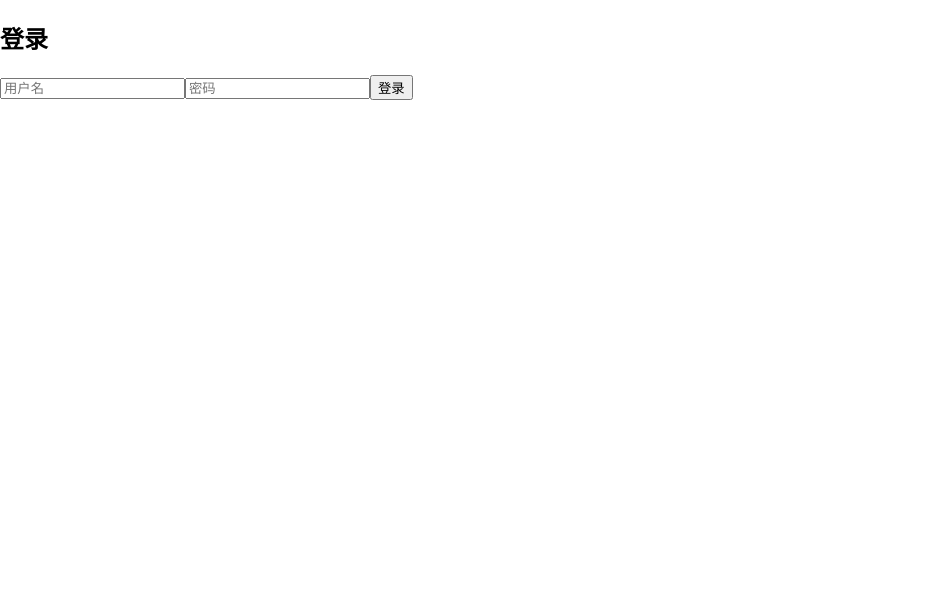
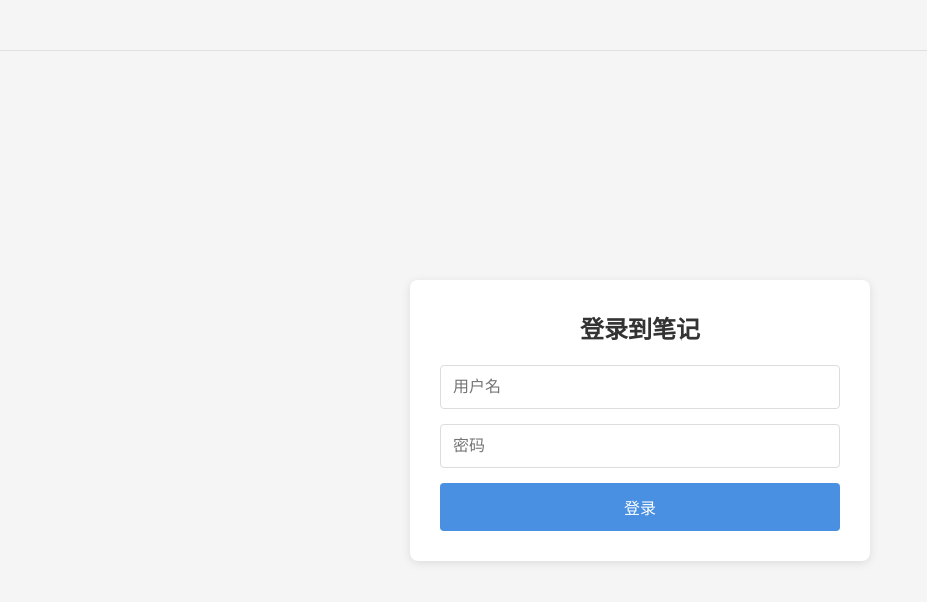
Before and after one commit to flyfy1/life, a React (Create React App) app: page / in a window 1280 px wide. Shown: the top 602 px of the page, without its empty margins (0-927 px from the left). Built offline with nearby package versions, Linux system fonts and the light colour scheme.

Commit message:
Add toolbar, manual sync

```diff
--- a/src/App.tsx
+++ b/src/App.tsx
@@ -4,7 +4,10 @@ import { ApiService } from './services/api';
 import { DatabaseService } from './services/db';
 import { formatDateTime, formatRelativeTime } from './utils/dateFormat';
 import ReactMarkdown from 'react-markdown';
+import { Toolbar } from './components/Toolbar';
 import './styles/notes.css';
+import './styles/toolbar.css';
+import './styles/login.css';
 
 function App() {
   const [isLoggedIn, setIsLoggedIn] = useState(false);
@@ -22,8 +25,22 @@ function App() {
 
   const initializeApp = async () => {
     await DatabaseService.init();
+    await loadLocalNotes();
+  };
+
+  const loadLocalNotes = async () => {
+    const localNotes = await DatabaseService.getAllNotes();
+    setNotes(localNotes);
+  };
+
+  const handleLogout = () => {
+    localStorage.removeItem('token');
+    setIsLoggedIn(false);
+    setNotes([]);
+  };
+
+  const handleManualSync = async () => {
     await syncNotes();
-    // startPeriodicSync();
   };
 
   const handleLogin = async (e: React.FormEvent) => {
@@ -64,30 +81,38 @@ function App() {
     setInterval(syncNotes, 5 * 60 * 1000); // 每5分钟同步一次
   };
 
-  if (!isLoggedIn) {
   return (
     <div>
-        <h2>登录</h2>
-        <form onSubmit={handleLogin}>
+      <Toolbar
+        isLoggedIn={isLoggedIn}
+        onSync={handleManualSync}
+        onLogout={handleLogout}
+      />
+
+      {!isLoggedIn ? (
+        <div className="login-container">
+          <div className="login-box">
+            <h2>登录到笔记</h2>
+            <form className="login-form" onSubmit={handleLogin}>
               <input
                 type="text"
                 placeholder="用户名"
                 value={username}
                 onChange={(e) => setUsername(e.target.value)}
+                required
               />
               <input
                 type="password"
                 placeholder="密码"
                 value={password}
                 onChange={(e) => setPassword(e.target.value)}
+                required
               />
               <button type="submit">登录</button>
             </form>
           </div>
-    );
-  }
-
-  return (
+        </div>
+      ) : (
         <div className="notes-container">
           <h1>笔记列表</h1>
           {notes.map(note => (
@@ -105,6 +130,8 @@ function App() {
             </article>
           ))}
         </div>
+      )}
+    </div>
   );
 }
 
--- /dev/null
+++ b/src/components/Toolbar.tsx
@@ -0,0 +1,20 @@
+import React from 'react';
+
+interface ToolbarProps {
+  isLoggedIn: boolean;
+  onSync: () => void;
+  onLogout: () => void;
+}
+
+export function Toolbar({ isLoggedIn, onSync, onLogout }: ToolbarProps) {
+  return (
+    <div className="toolbar">
+      {isLoggedIn ? (
+        <>
+          <button onClick={onSync}>同步笔记</button>
+          <button onClick={onLogout}>退出登录</button>
+        </>
+      ) : null}
+    </div>
+  );
+}
--- /dev/null
+++ b/src/styles/login.css
@@ -0,0 +1,58 @@
+.login-container {
+  display: flex;
+  flex-direction: column;
+  align-items: center;
+  justify-content: center;
+  min-height: 100vh;
+  padding: 20px;
+  background-color: #f5f5f5;
+}
+
+.login-box {
+  background: white;
+  padding: 30px;
+  border-radius: 8px;
+  box-shadow: 0 2px 10px rgba(0, 0, 0, 0.1);
+  width: 100%;
+  max-width: 400px;
+}
+
+.login-box h2 {
+  margin: 0 0 20px;
+  text-align: center;
+  color: #333;
+}
+
+.login-form {
+  display: flex;
+  flex-direction: column;
+  gap: 15px;
+}
+
+.login-form input {
+  padding: 12px;
+  border: 1px solid #ddd;
+  border-radius: 4px;
+  font-size: 16px;
+}
+
+.login-form input:focus {
+  outline: none;
+  border-color: #4a90e2;
+  box-shadow: 0 0 0 2px rgba(74, 144, 226, 0.2);
+}
+
+.login-form button {
+  padding: 12px;
+  background-color: #4a90e2;
+  color: white;
+  border: none;
+  border-radius: 4px;
+  font-size: 16px;
+  cursor: pointer;
+  transition: background-color 0.2s;
+}
+
+.login-form button:hover {
+  background-color: #357abd;
+}
--- /dev/null
+++ b/src/styles/toolbar.css
@@ -0,0 +1,30 @@
+.toolbar {
+  position: fixed;
+  top: 0;
+  left: 0;
+  right: 0;
+  height: 50px;
+  background-color: #f5f5f5;
+  border-bottom: 1px solid #e0e0e0;
+  display: flex;
+  align-items: center;
+  padding: 0 20px;
+  gap: 10px;
+  z-index: 1000;
+}
+
+.toolbar button {
+  padding: 8px 16px;
+  border: 1px solid #ccc;
+  border-radius: 4px;
+  background-color: white;
+  cursor: pointer;
+}
+
+.toolbar button:hover {
+  background-color: #f0f0f0;
+}
+
+.notes-container {
+  margin-top: 60px;
+}
```
Lines whose indentation alone changed are shown as unchanged.
